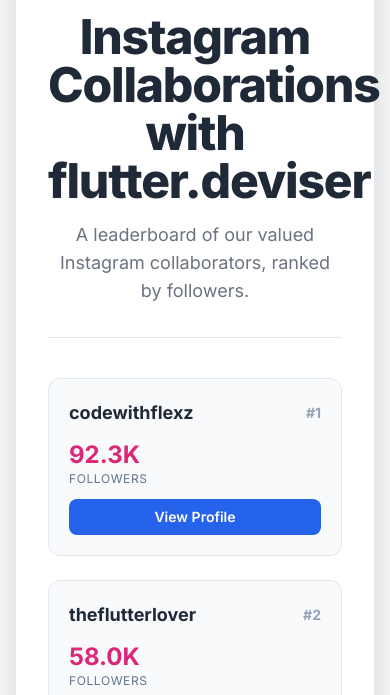
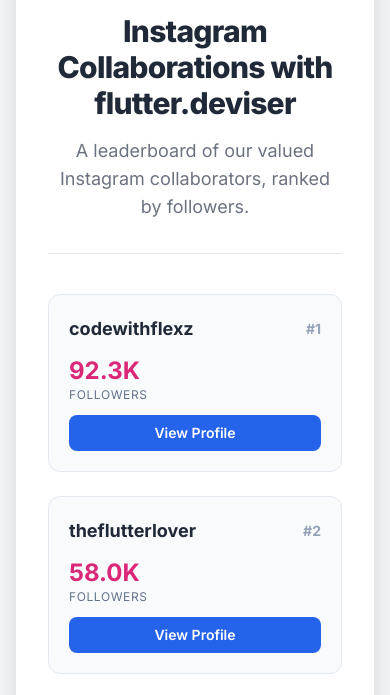
Before and after one commit to kaif95077/Instagram-Collaborations-with-flutter.deviser, a plain HTML site: page index.html in a window 390 px wide. Shown: the part 131-826 px from the top of the page. Drawn offline with nearby package versions, Linux system fonts and the light colour scheme.

Commit message:
Update index.html

```diff
--- a/index.html
+++ b/index.html
@@ -54,7 +54,7 @@
                     <svg xmlns="http://www.w3.org/2000/svg" class="w-10 h-10 text-pink-600" viewBox="0 0 24 24" fill="currentColor"><path d="M12 2.163c3.204 0 3.584.012 4.85.07 3.252.148 4.771 1.691 4.919 4.919.058 1.265.069 1.645.069 4.85s-.011 3.584-.069 4.85c-.149 3.225-1.664 4.771-4.919 4.919-1.266.058-1.644.07-4.85.07s-3.584-.012-4.85-.07c-3.252-.148-4.771-1.691-4.919-4.919-.058-1.265-.07-1.645-.07-4.85s.012-3.584.07-4.85c.148-3.227 1.664-4.771 4.919-4.919C8.416 2.175 8.796 2.163 12 2.163m0-2.163C8.74 0 8.333.014 7.053.072 2.695.272.273 2.69.073 7.052.014 8.333 0 8.74 0 12s.014 3.667.072 4.947c.2 4.358 2.618 6.78 6.98 6.98C8.333 23.986 8.74 24 12 24s3.667-.014 4.947-.072c4.354-.2 6.782-2.618 6.979-6.98.059-1.28.073-1.687.073-4.947s-.014-3.667-.072-4.947c-.196-4.354-2.617-6.78-6.979-6.98C15.668.014 15.26 0 12 0zm0 5.838a6.162 6.162 0 100 12.324 6.162 6.162 0 000-12.324zM12 16a4 4 0 110-8 4 4 0 010 8zm6.406-11.845a1.44 1.44 0 100 2.88 1.44 1.44 0 000-2.88z"/></svg>
                 </div>
             </div>
-            <h1 class="text-5xl font-extrabold text-gray-800 dark:text-slate-100 tracking-tight">Instagram Collaborations with flutter.deviser</h1>
+            <h1 class="text-3xl sm:text-4xl md:text-5xl font-extrabold text-gray-800 dark:text-slate-100 tracking-tight">Instagram Collaborations with flutter.deviser</h1>
             <p class="text-gray-500 dark:text-slate-400 mt-4 text-lg max-w-2xl mx-auto">A leaderboard of our valued Instagram collaborators, ranked by followers.</p>
         </header>
 
```
